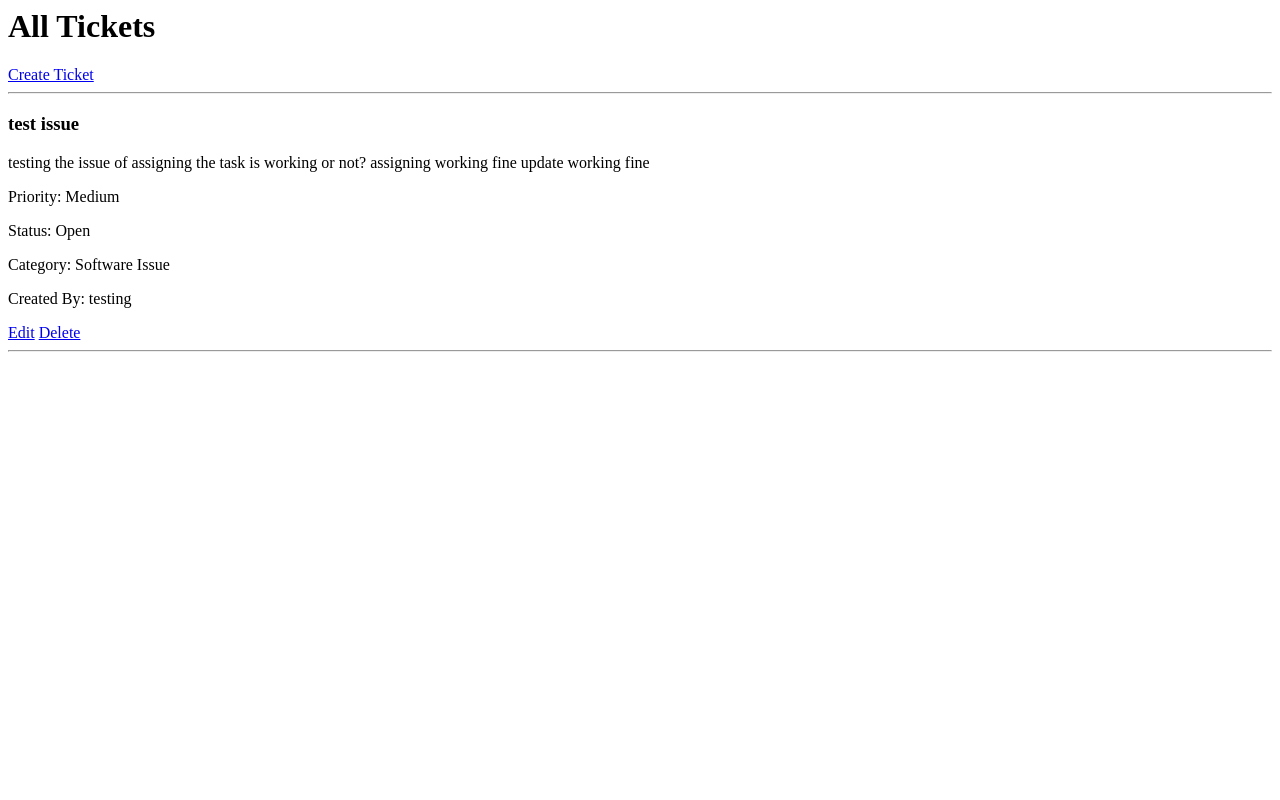
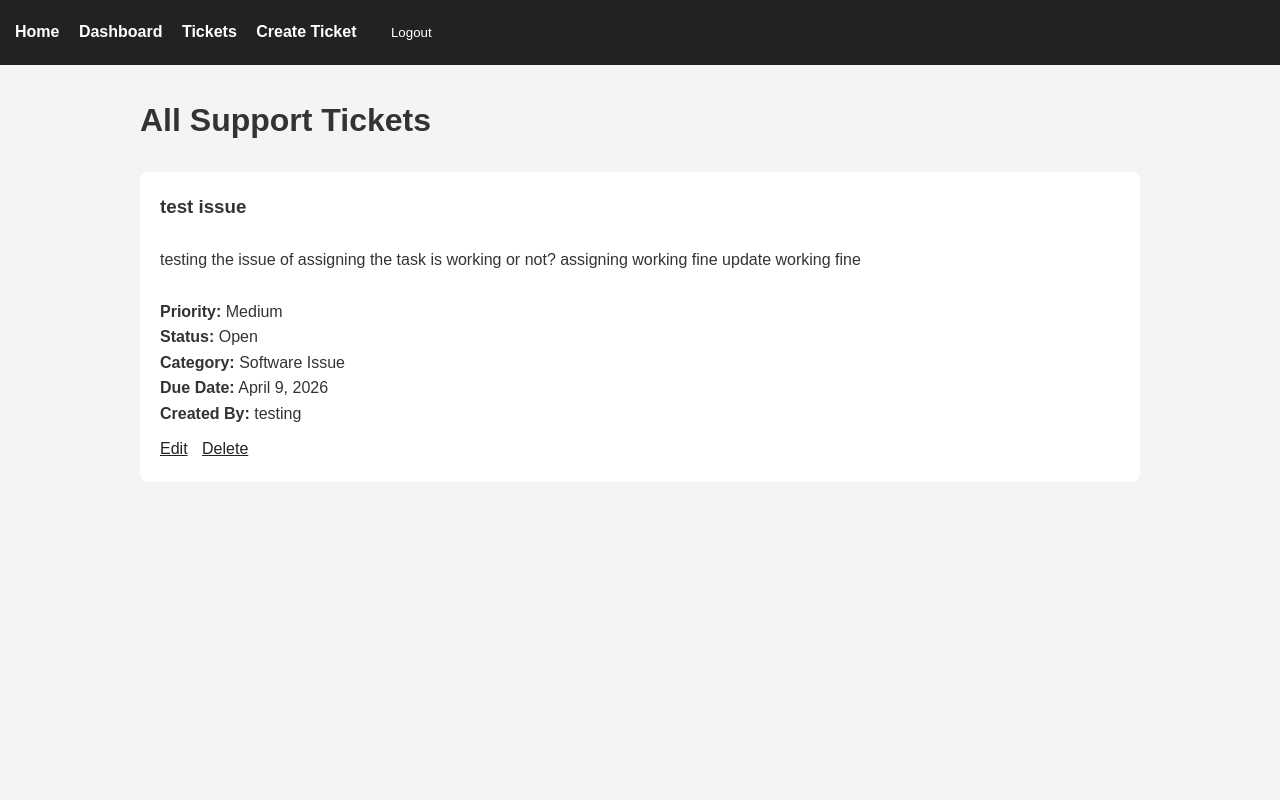
Before and after one commit to usamaio/ITSystem, a Django app: page /tickets/ in a window 1280 px wide. Run offline with Django 5.2, Linux system fonts and the light colour scheme; a user stored in the database is signed in; data comes from the database, SQL or seed files in the repository; both versions use the stored data as it was after the commit.

Commit message:
Cleaner UI and better UX Structure

```diff
--- /dev/null
+++ b/ITSystem/static/css/style.css
@@ -0,0 +1,83 @@
+*{
+    margin:0;
+    padding:0;
+    box-sizing:border-box;
+}
+
+body{
+    font-family:Arial, sans-serif;
+    background:#f4f4f4;
+    color:#333;
+    line-height:1.6;
+}
+
+.navbar{
+    background:#222;
+    padding:15px;
+}
+
+.navbar a{
+    color:white;
+    text-decoration:none;
+    margin-right:15px;
+    font-weight:bold;
+}
+
+.container{
+    width:90%;
+    max-width:1000px;
+    margin:30px auto;
+}
+
+.card{
+    background:white;
+    padding:20px;
+    margin-bottom:20px;
+    border-radius:8px;
+}
+
+button{
+    padding:10px 15px;
+    border:none;
+    background:#222;
+    color:white;
+    cursor:pointer;
+    border-radius:5px;
+}
+
+button:hover{
+    background:#444;
+}
+
+input,
+textarea,
+select{
+    width:100%;
+    padding:10px;
+    margin-top:5px;
+    margin-bottom:15px;
+}
+
+a{
+    color:#222;
+}
+
+.ticket-actions{
+    margin-top:10px;
+}
+
+.ticket-actions a{
+    margin-right:10px;
+}
+
+@media(max-width:768px){
+
+    .navbar{
+        text-align:center;
+    }
+
+    .navbar a{
+        display:block;
+        margin:10px 0;
+    }
+}
--- /dev/null
+++ b/ITSystem/templates/base.html
@@ -0,0 +1,57 @@
+{% load static %}
+
+<!DOCTYPE html>
+
+<html>
+
+<head>
+
+    <title>IT Support Ticket System</title>
+
+    <link rel="stylesheet" href="{% static 'css/style.css' %}">
+
+</head>
+
+<body>
+
+    <div class="navbar">
+
+        <a href="/">Home</a>
+
+        {% if user.is_authenticated %}
+
+            <a href="/dashboard/">Dashboard</a>
+
+            <a href="/tickets/">Tickets</a>
+
+            <a href="/tickets/create/">Create Ticket</a>
+
+            <form method="POST" action="/accounts/logout/" style="display:inline;">
+
+                {% csrf_token %}
+
+                <button type="submit">Logout</button>
+
+            </form>
+
+        {% else %}
+
+            <a href="/register/">Register</a>
+
+            <a href="/accounts/login/">Login</a>
+
+        {% endif %}
+
+    </div>
+
+    <div class="container">
+
+        {% block content %}
+
+        {% endblock %}
+
+    </div>
+
+</body>
+
+</html>
--- a/ITSystem/templates/tasks/ticket_list.html
+++ b/ITSystem/templates/tasks/ticket_list.html
@@ -1,27 +1,43 @@
-<h1>All Tickets</h1>
+{% extends 'base.html' %}
 
-<a href="/tickets/create/">Create Ticket</a>
+{% block content %}
 
-<hr>
+<h1>All Support Tickets</h1>
+
+<br>
 
 {% for ticket in tickets %}
 
+<div class="card">
+
     <h3>{{ ticket.title }}</h3>
+
+    <br>
 
     <p>{{ ticket.description }}</p>
 
-    <p>Priority: {{ ticket.priority }}</p>
+    <br>
 
-    <p>Status: {{ ticket.status }}</p>
+    <p><strong>Priority:</strong> {{ ticket.priority }}</p>
 
-    <p>Category: {{ ticket.category }}</p>
+    <p><strong>Status:</strong> {{ ticket.status }}</p>
 
-    <p>Created By: {{ ticket.created_by }}</p>
+    <p><strong>Category:</strong> {{ ticket.category }}</p>
 
-    <a href="/tickets/update/{{ ticket.id }}/">Edit</a>
+    <p><strong>Due Date:</strong> {{ ticket.due_date }}</p>
 
-    <a href="/tickets/delete/{{ ticket.id }}/">Delete</a>
+    <p><strong>Created By:</strong> {{ ticket.created_by }}</p>
 
-    <hr>
+    <div class="ticket-actions">
+
+        <a href="/tickets/update/{{ ticket.id }}/">Edit</a>
+
+        <a href="/tickets/delete/{{ ticket.id }}/">Delete</a>
+
+    </div>
+
+</div>
 
 {% endfor %}
+
+{% endblock %}
```
Also changed, not shown: ITSystem/templates/dashboard.html (+14 -8 lines), ITSystem/templates/home.html (+17 -3 lines), ITSystem/templates/registration/login.html (+12 -0 lines), ITSystem/templates/registration/register.html (+12 -0 lines), ITSystem/templates/tasks/create_ticket.html (+12 -0 lines), ITSystem/templates/tasks/delete_ticket.html (+17 -1 lines), ITSystem/templates/tasks/update_ticket.html (+12 -0 lines), taskmanager/settings.py (+7 -0 lines), db.sqlite3.
